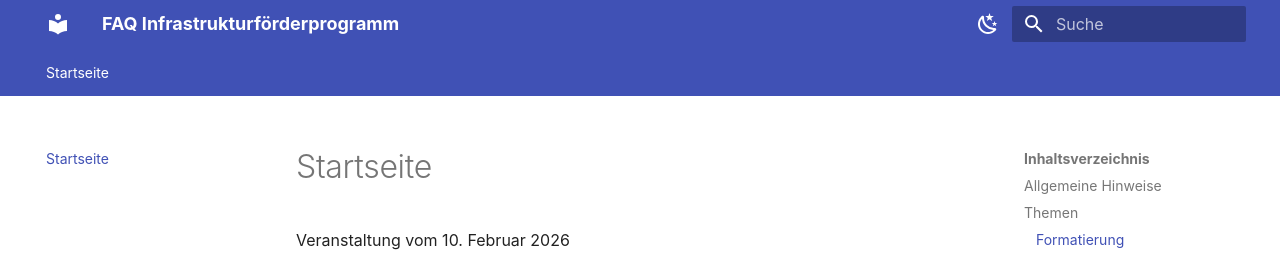
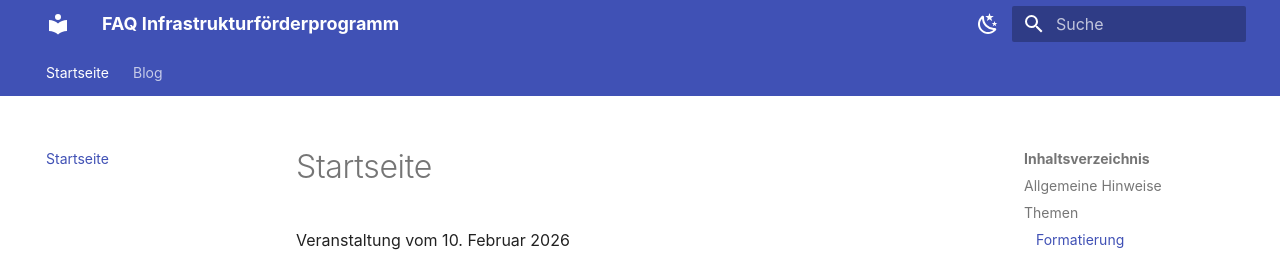
Before and after one commit to ifpstz/ifp-faq, an MkDocs documentation site: the page built from docs/index.md, in a window 1280 px wide and 1007 px high. Shown: the top 257 px of the window. Built offline with MkDocs 1.6.1 and Material for MkDocs 9.7.7, drawn with Linux system fonts in a browser that asks for light colours; some web fonts are replaced.

Commit message:
added blog functionality

```diff
--- a/mkdocs.yml
+++ b/mkdocs.yml
@@ -8,6 +8,7 @@
   features:
     - navigation.tabs
     - navigation.sections
+    - navigation.indexes
     - content.code.copy
 
   # Heller & dunkler Modus
@@ -32,8 +33,14 @@
 
 nav:
   - Startseite: index.md
+  - Blog: blog/index.md
+
 extra_css:
   - styles/Berlin.css
 extra_templates:
   - admin/index.html
   - admin/config.yml
+
+plugins:
+  - search
+  - blog
```
